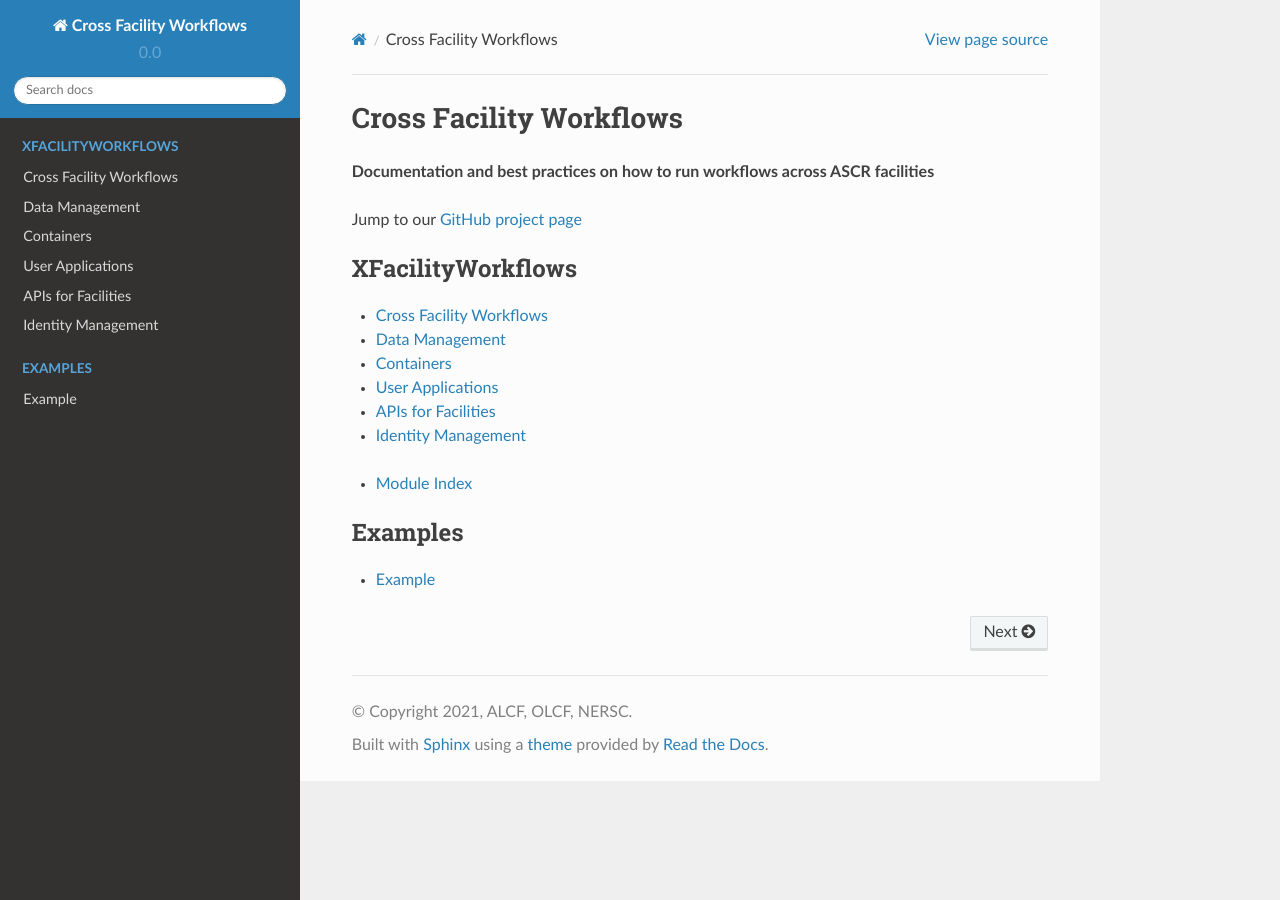
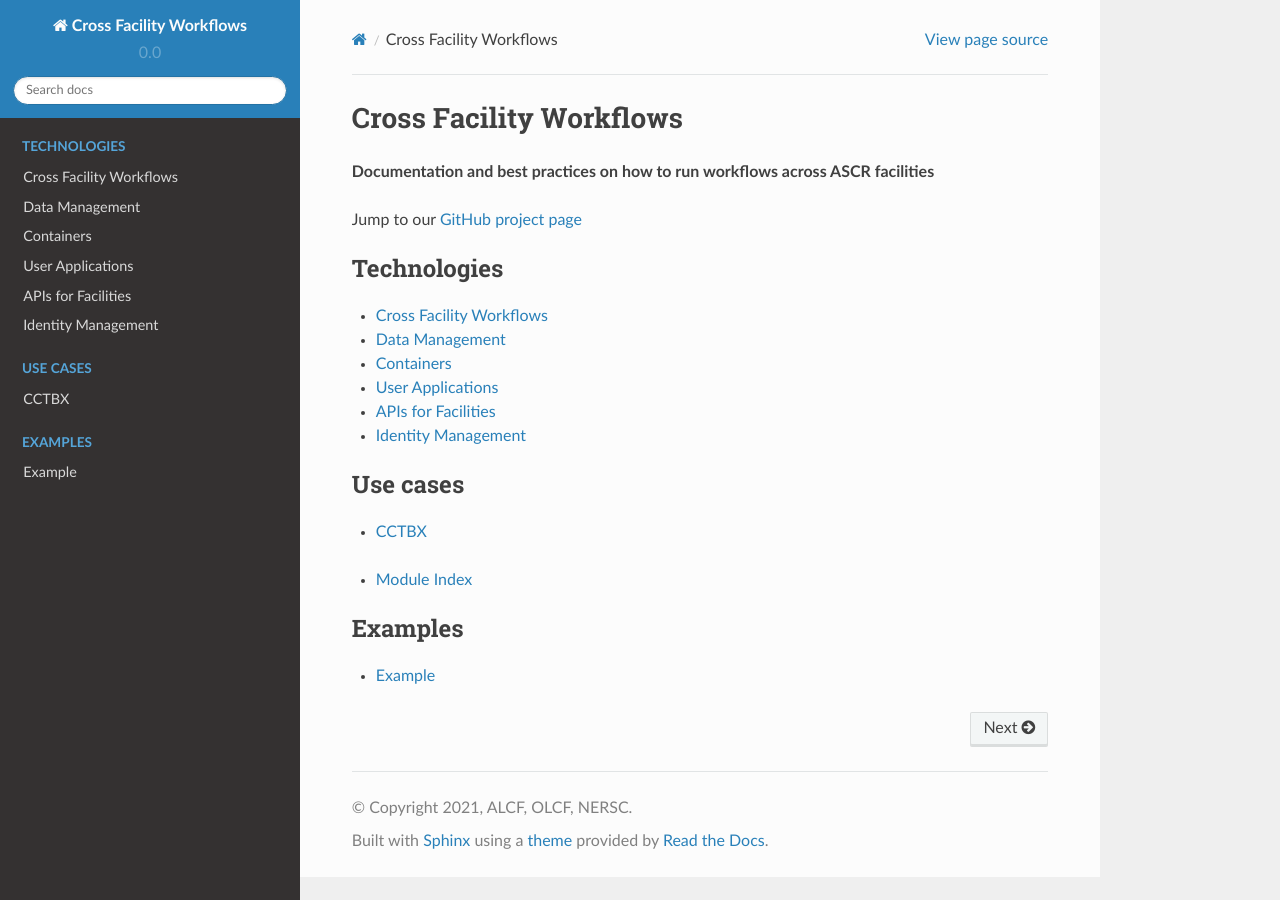
Before and after one commit to kantypas/BestPractices, a Sphinx documentation site: the page built from docs/source/index.rst, in a window 1280 px wide. Built offline with Sphinx 7.4.7 and the Read the Docs theme 2.0.0, drawn with Linux system fonts in a browser that asks for light colours; pages that are not in the unit, such as notebooks, are missing from menus.

Commit message:
Added new section for use-cases

```diff
--- a/docs/source/index.rst
+++ b/docs/source/index.rst
@@ -13,7 +13,7 @@ Jump to our `GitHub project page <https://github.com/CrossFacilityWorkflows/Cros
 .. toctree::
    :glob:
    :maxdepth: 1
-   :caption: XFacilityWorkflows
+   :caption: Technologies
 
    about
    data_management
@@ -21,6 +21,13 @@ Jump to our `GitHub project page <https://github.com/CrossFacilityWorkflows/Cros
    user_applications
    facility_api
    identity_management
+
+.. toctree::
+   :glob:
+   :maxdepth: 1
+   :caption: Use cases
+
+   cctbx
 
 * :ref:`modindex`
 
```
